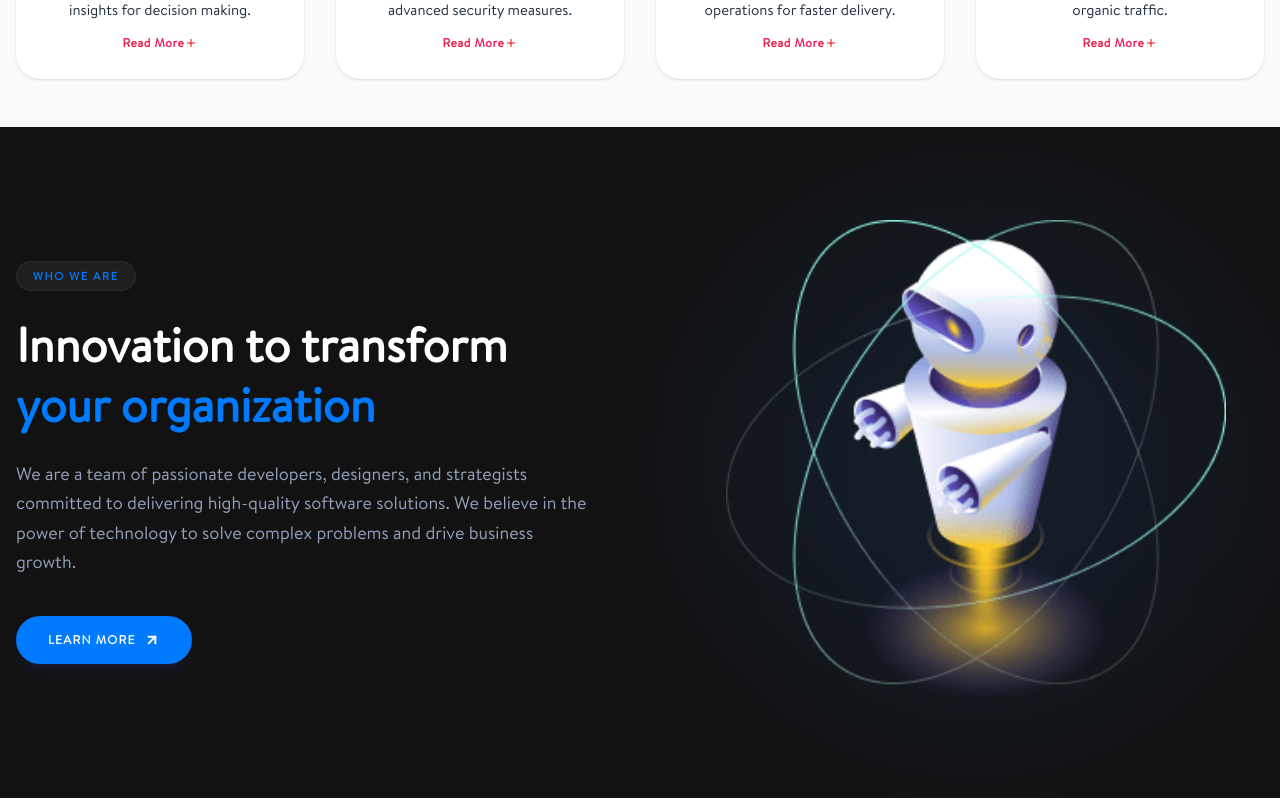
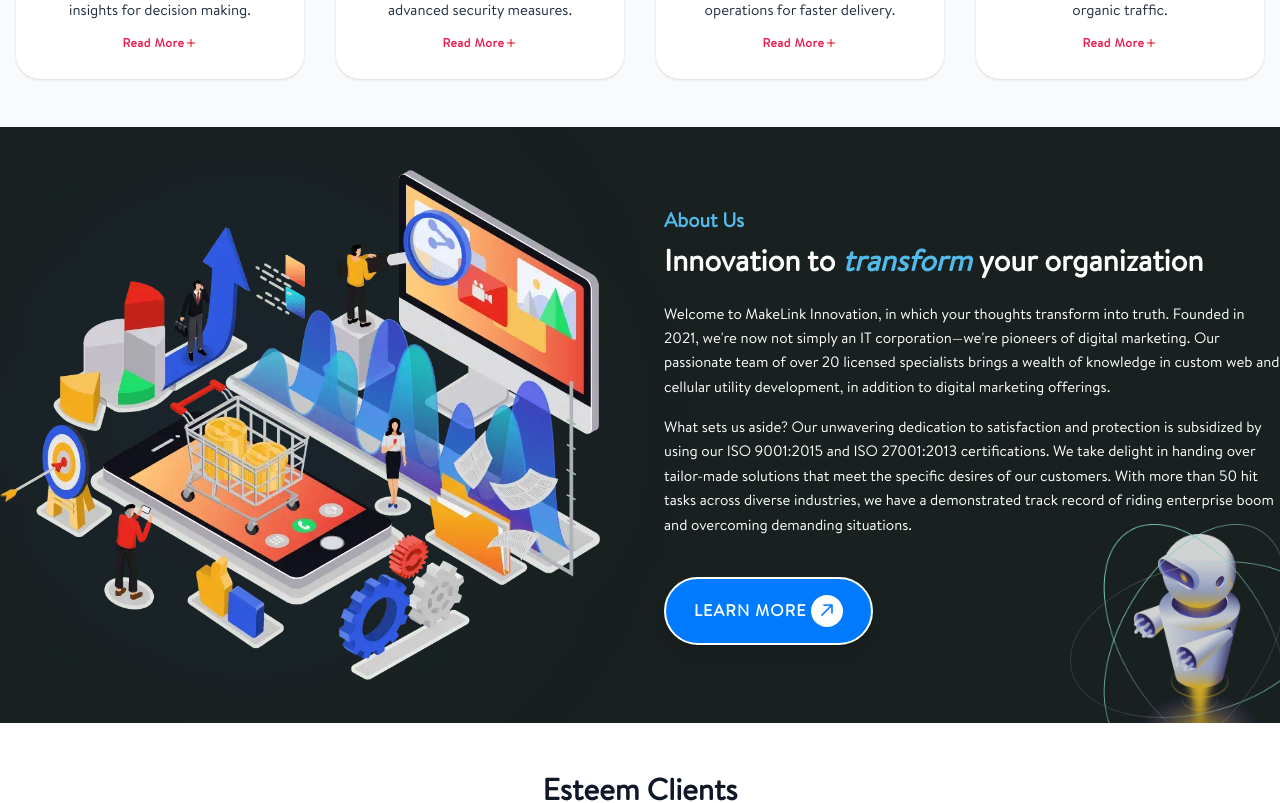
Before and after one commit to HariVMS/portnxt, a Next.js app: page / in a window 1280 px wide. Shown: the part 1620-2423 px from the top of the page. Built offline with nearby package versions, Linux system fonts and the light colour scheme.

Commit message:
compeleted the about section

```diff
--- a/src/components/layout/Footer.tsx
+++ b/src/components/layout/Footer.tsx
@@ -130,11 +130,13 @@
 
             {/* Floating Action Buttons */}
             <div className="fixed bottom-6 right-6 flex flex-col gap-3 z-50">
+                <div className="w-9 h-9 rounded-full bottom-[70px] right-[10px] absolute bg-[#25D366] z-10 animate-ping"></div>
+
                 <a
                     href="https://wa.me/919667949121"
                     target="_blank"
                     rel="noopener noreferrer"
-                    className="w-12 h-12 bg-[#25D366] rounded-full flex items-center justify-center text-white shadow-lg hover:scale-110 transition-transform"
+                    className="w-14 h-14 bg-[#25D366] relative z-50  rounded-full flex items-center justify-center text-white shadow-lg hover:scale-110 transition-transform"
                 >
                     <svg viewBox="0 0 24 24" fill="currentColor" className="w-6 h-6"><path d="M17.472 14.382c-.297-.149-1.758-.867-2.03-.967-.273-.099-.471-.148-.67.15-.197.297-.767.966-.94 1.164-.173.199-.347.223-.644.075-.297-.15-1.255-.463-2.39-1.475-.883-.788-1.48-1.761-1.653-2.059-.173-.297-.018-.458.13-.606.134-.133.298-.347.446-.52.149-.174.198-.298.298-.497.099-.198.05-.371-.025-.52-.075-.149-.669-1.612-.916-2.207-.242-.579-.487-.5-.669-.51-.173-.008-.371-.01-.57-.01-.198 0-.52.074-.792.372-.272.297-1.04 1.016-1.04 2.479 0 1.462 1.065 2.875 1.213 3.074.149.198 2.096 3.2 5.077 4.487.709.306 1.262.489 1.694.625.712.227 1.36.195 1.871.118.571-.085 1.758-.719 2.006-1.413.248-.694.248-1.289.173-1.413-.074-.124-.272-.198-.57-.347m-5.421 7.403h-.004a9.87 9.87 0 01-5.031-1.378l-.361-.214-3.741.982.998-3.648-.235-.374a9.86 9.86 0 01-1.51-5.26c.001-5.45 4.436-9.884 9.888-9.884 2.64 0 5.122 1.03 6.988 2.898a9.825 9.825 0 012.893 6.994c-.003 5.45-4.437 9.884-9.885 9.884m8.413-18.297A11.815 11.815 0 0012.05 0C5.495 0 .16 5.335.157 11.892c0 2.096.547 4.142 1.588 5.945L.057 24l6.305-1.654a11.882 11.882 0 005.683 1.448h.005c6.554 0 11.89-5.335 11.893-11.893a11.821 11.821 0 00-3.48-8.413Z" /></svg>
                 </a>
--- a/src/components/sections/About.tsx
+++ b/src/components/sections/About.tsx
@@ -1,53 +1,74 @@
 import Link from "next/link";
 import Image from "next/image";
 import { ArrowUpRight } from "lucide-react";
+import { GoArrowUpRight } from "react-icons/go";
 
 export default function About() {
     return (
-        <section className="py-24 bg-dark-bg text-white overflow-hidden relative font-sans">
-            <div className="container relative z-10">
-                <div className="flex flex-col md:flex-row items-center gap-12 md:gap-24">
-                    {/* Left Content */}
-                    <div className="flex-1">
-                        <div className="inline-block px-4 py-1.5 rounded-full bg-[#1F1F1F] text-primary text-[11px] font-[800] tracking-[0.15em] mb-6 border border-white/5">
-                            WHO WE ARE
-                        </div>
-                        <h2 className="text-4xl md:text-5xl font-bold mb-6 leading-tight">
-                            Innovation to transform <br />
-                            <span className="text-primary">your organization</span>
-                        </h2>
-                        <p className="text-slate-400 text-lg mb-10 leading-relaxed font-light">
-                            We are a team of passionate developers, designers, and strategists committed to delivering high-quality software solutions. We believe in the power of technology to solve complex problems and drive business growth.
-                        </p>
-
-                        <div className="flex gap-4">
-                            <Link
-                                href="/about-us"
-                                className="flex items-center gap-2 bg-primary hover:bg-blue-600 text-white px-8 py-4 rounded-full font-bold text-xs tracking-widest transition-all uppercase shadow-lg shadow-blue-900/20"
-                            >
-                                Learn More
-                                <ArrowUpRight size={16} strokeWidth={3} />
-                            </Link>
+        <section className="py-12 bg-[#192020] text-white overflow-hidden relative font-sans">
+            <div className="container relative z-10 2xl:max-w-[1536px] px-0 ">
+                <div className="flex flex-col md:flex-row items-center gap-12 md:gap-16 2xl:grid 2xl:grid-cols-[600px_1fr] ">
+                    {/* Left Content - Visual */}
+                    <div className="relative flex justify-center items-center max-w-[600px] max-h-[500px]">
+                        <div className="relative w-full">
+                            <Image
+                                src="/img/Home/about.webp"
+                                alt="Digital Marketing and Development"
+                                width={1000}
+                                height={1000}
+                                className="relative z-10 w-full h-auto object-contain"
+                            />
                         </div>
                     </div>
 
-                    {/* Right Content - Visual */}
-                    <div className="flex-1 relative flex justify-center items-center">
-                        <div className="relative w-full max-w-[500px]">
-                            {/* Glow effects */}
-                            <div className="absolute top-1/2 left-1/2 -translate-x-1/2 -translate-y-1/2 w-[100%] h-[100%] bg-blue-500/10 rounded-full blur-[100px]"></div>
+                    {/* Right Content - Text */}
+                    <div className="flex-1 !font-brandon  max-w-[90%]">
+                        <h3 className="font-bold !font-brandon text-base lg:text-xl text-[#51BAE9] mb-2">
+                            About Us
+                        </h3>
+                        <h2 className="font-bold text-xl sm:text-3xl md:text-3xl mb-6 text-white">
+                            Innovation to <span className="text-[#51BAE9] italic">transform</span> your organization
+                        </h2>
+                        <div className="text-white !font-brandon  text-[15px] leading-relaxed space-y-4 mb-10 font-light">
+                            <p className="!font-brandon ">
+                                Welcome to MakeLink Innovation, in which your thoughts transform into truth. Founded in 2021, we're now not simply an IT corporation—we're pioneers of digital marketing. Our passionate team of over 20 licensed specialists brings a wealth of knowledge in custom web and cellular utility development, in addition to digital marketing offerings.
+                            </p>
+                            <p className="!font-brandon ">
+                                What sets us aside? Our unwavering dedication to satisfaction and protection is subsidized by using our ISO 9001:2015 and ISO 27001:2013 certifications. We take delight in handing over tailor-made solutions that meet the specific desires of our customers. With more than 50 hit tasks across diverse industries, we have a demonstrated track record of riding enterprise boom and overcoming demanding situations.
+                            </p>
+                        </div>
 
-                            <Image
-                                src="/img/Home/about-robo.svg"
-                                alt="AI Robot Innovation"
-                                width={500}
-                                height={500}
-                                className="relative z-10 w-full h-auto animate-float-slow"
-                            />
+                        <div className="hidden md:flex items-center gap-4">
+                            <Link
+                                href="/contact-us"
+                                className="flex items-center gap-1 bg-primary text-white pl-7 pr-7 py-4 h-[68px] max-w-[258px]   rounded-full text-[12px] font-bold tracking-widest btn-hover-effect group border-2 border-white hover:border-primary shadow-lg"
+                            >
+                                <span className="text-[16px]">LEARN MORE</span>
+                                <span className="w-[32px] h-[32px] rounded-full flex items-center justify-center bg-white">
+                                    {" "}
+                                    <GoArrowUpRight
+                                        size={21}
+                                        className="group-hover:rotate-45  stroke-[0.5] text-primary  transition-transform duration-500"
+                                    />
+                                </span>
+                            </Link>
                         </div>
                     </div>
                 </div>
             </div>
+
+            {/* Floating Robot - Bottom Right */}
+            <div className="absolute -bottom-10 -right-10 2xl:right-0 2xl:bottom-0 z-0 opacity-80 pointer-events-none hidden lg:block">
+                <Image
+                    src="/img/Home/about-robo.svg"
+                    alt="AI Robot"
+                    width={1000}
+                    height={1000}
+                    className="w-[150px] md:w-[250px] animate-float-slow"
+                />
+            </div>
+            {/* Glow effects */}
+            <div className="absolute top-1/2 left-0 -translate-y-1/2 w-[500px] h-[500px] bg-blue-500/5 rounded-full blur-[120px] pointer-events-none"></div>
         </section>
     );
 }
```
